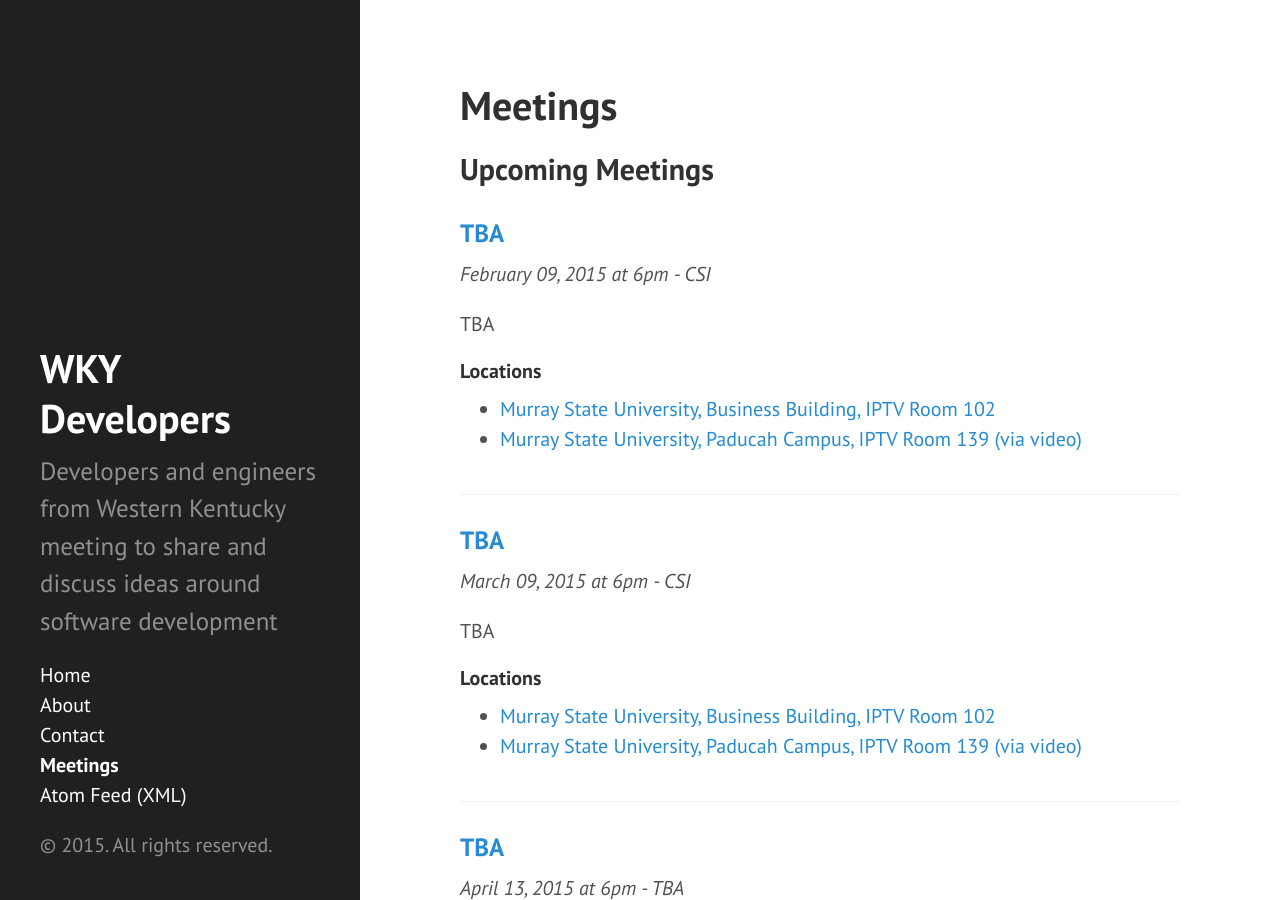
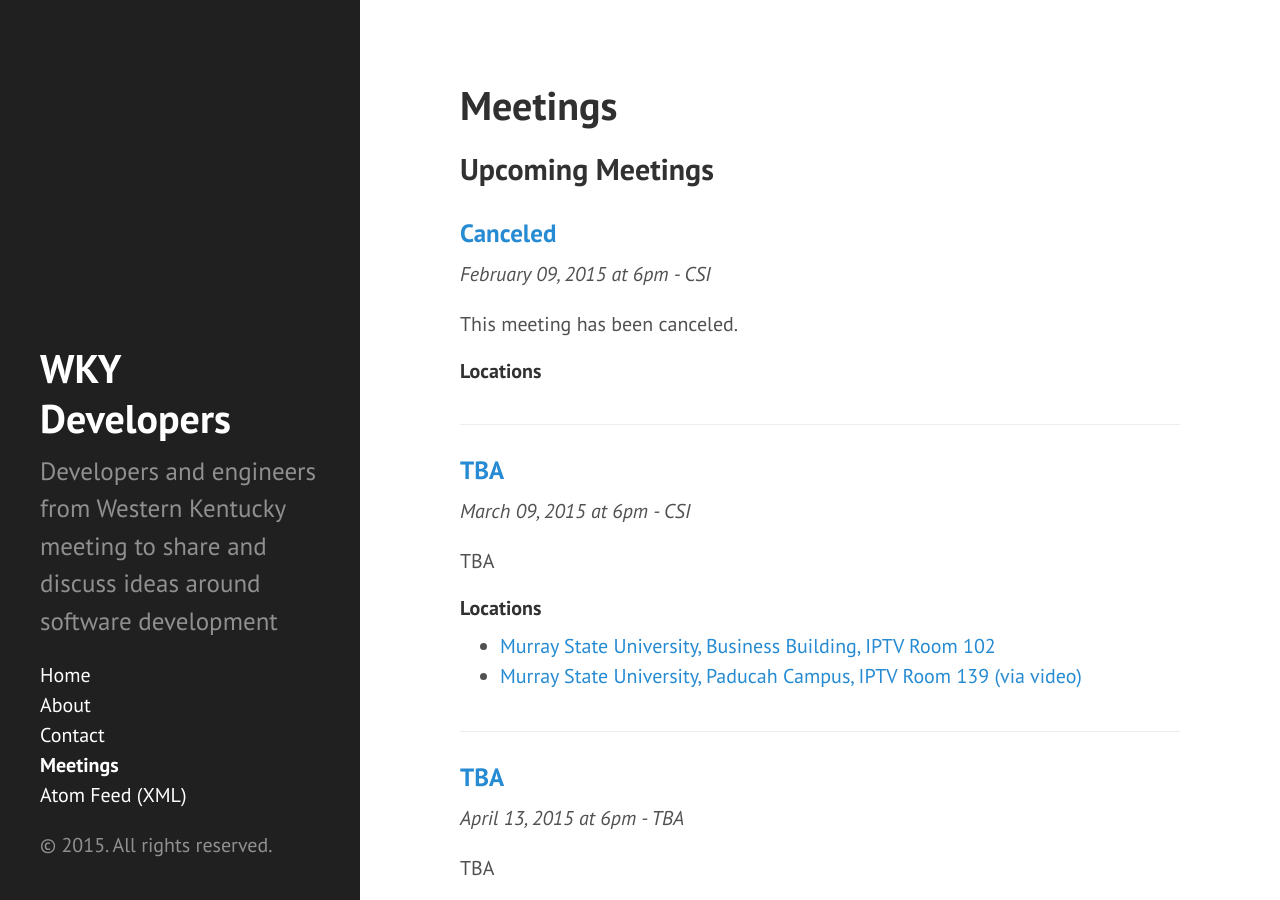
Before and after one commit to wkydev/wkydev.github.io, a Jekyll site: the page built from meetings.md, in a window 1280 px wide and 900 px high. Built offline with Jekyll 4.4.1, drawn with Linux system fonts in a browser that asks for light colours; nearby versions of some CDN libraries; Markdown is read by kramdown in place of the engine named in the settings.

Commit message:
Update meetings.yml

```diff
--- a/_data/meetings.yml
+++ b/_data/meetings.yml
@@ -48,13 +48,8 @@
   date: 2015-02-09 18:00:00 -0500
   time: '6pm'
   speaker: CSI
-  topic: 'TBA'
-  topicSummary: "TBA"
-  locations:
-    - name: 'Murray State University, Business Building, IPTV Room 102'
-      map_url: 'https://www.google.com/maps/place/Murray+State+University+College+of+Business/@36.611765,-88.324279,17z/data=!3m1!4b1!4m2!3m1!1s0x0:0x181ef7e2227a8ec4'
-    - name: 'Murray State University, Paducah Campus, IPTV Room 139 (via video)'
-      map_url: 'https://www.google.com/maps/place/4430+Sunset+Ave,+Paducah,+KY+42001/@37.0581579,-88.6505728,16z/data=!4m2!3m1!1s0x887a1a69be635811:0x22afb96e15b93964'
+  topic: 'Canceled'
+  topicSummary: "This meeting has been canceled."
 - id: 6
   date: 2015-03-09 18:00:00 -0500
   time: '6pm'
```
